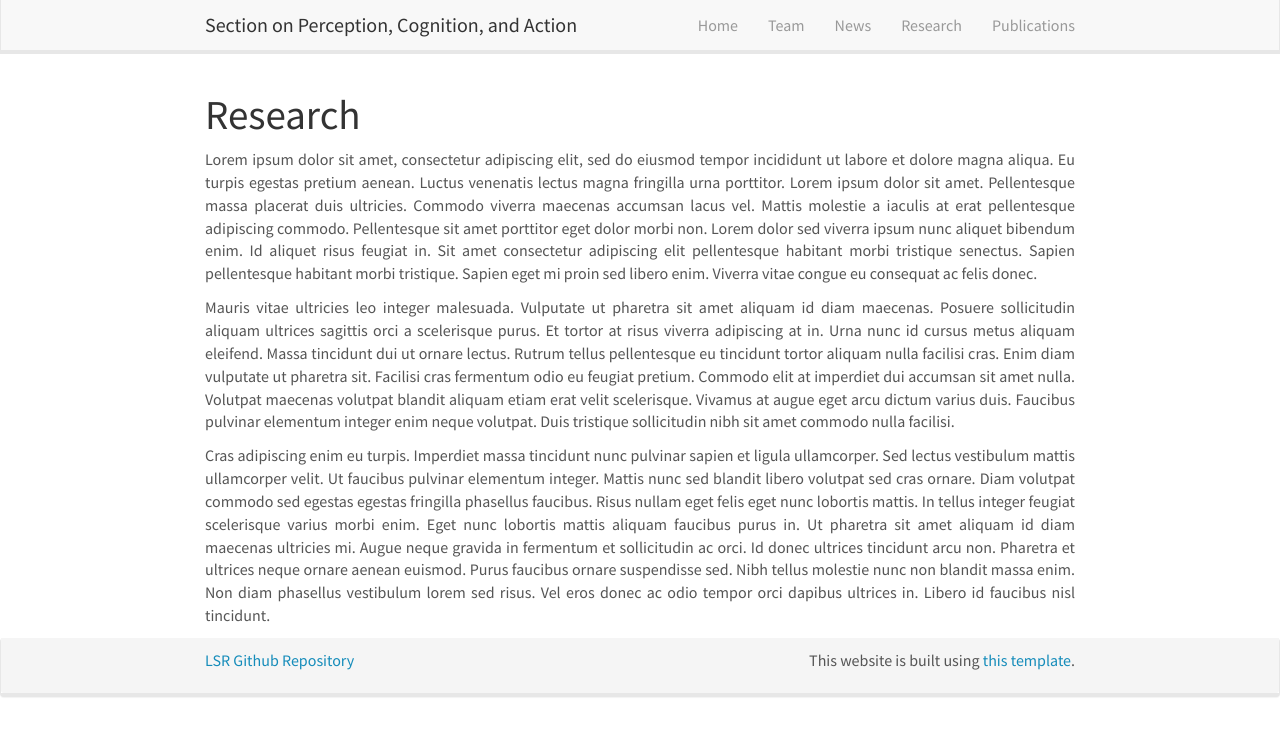
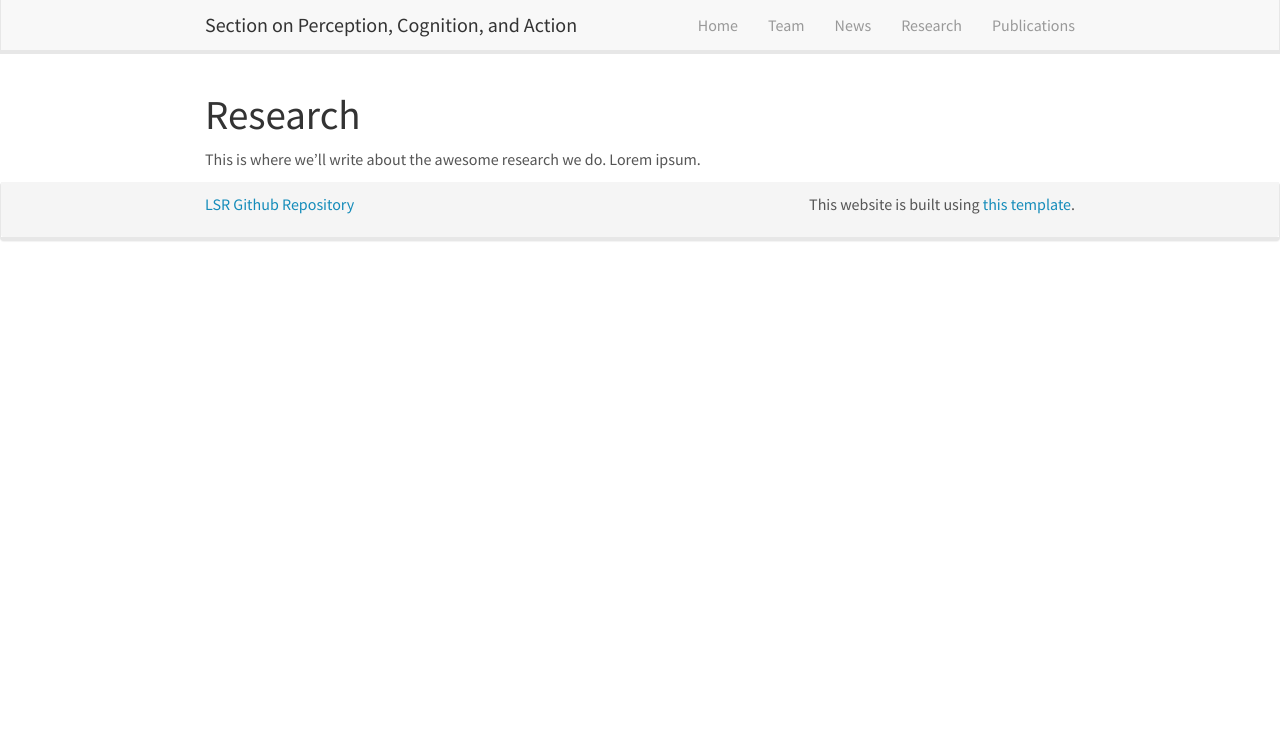
Before and after one commit to NEI-LSR/Section-on-Perception-Cognition-and-Action, a Jekyll site: the page built from _pages/research.md, in a window 1280 px wide. Shown: the top 736 px of the page. Built offline with Jekyll 4.4.1, drawn with Linux system fonts in a browser that asks for light colours; nearby versions of some CDN libraries.

Commit message:
Update research.md

```diff
--- a/_pages/research.md
+++ b/_pages/research.md
@@ -7,8 +7,4 @@
 
 # Research
 
-Lorem ipsum dolor sit amet, consectetur adipiscing elit, sed do eiusmod tempor incididunt ut labore et dolore magna aliqua. Eu turpis egestas pretium aenean. Luctus venenatis lectus magna fringilla urna porttitor. Lorem ipsum dolor sit amet. Pellentesque massa placerat duis ultricies. Commodo viverra maecenas accumsan lacus vel. Mattis molestie a iaculis at erat pellentesque adipiscing commodo. Pellentesque sit amet porttitor eget dolor morbi non. Lorem dolor sed viverra ipsum nunc aliquet bibendum enim. Id aliquet risus feugiat in. Sit amet consectetur adipiscing elit pellentesque habitant morbi tristique senectus. Sapien pellentesque habitant morbi tristique. Sapien eget mi proin sed libero enim. Viverra vitae congue eu consequat ac felis donec.
-
-Mauris vitae ultricies leo integer malesuada. Vulputate ut pharetra sit amet aliquam id diam maecenas. Posuere sollicitudin aliquam ultrices sagittis orci a scelerisque purus. Et tortor at risus viverra adipiscing at in. Urna nunc id cursus metus aliquam eleifend. Massa tincidunt dui ut ornare lectus. Rutrum tellus pellentesque eu tincidunt tortor aliquam nulla facilisi cras. Enim diam vulputate ut pharetra sit. Facilisi cras fermentum odio eu feugiat pretium. Commodo elit at imperdiet dui accumsan sit amet nulla. Volutpat maecenas volutpat blandit aliquam etiam erat velit scelerisque. Vivamus at augue eget arcu dictum varius duis. Faucibus pulvinar elementum integer enim neque volutpat. Duis tristique sollicitudin nibh sit amet commodo nulla facilisi.
-
-Cras adipiscing enim eu turpis. Imperdiet massa tincidunt nunc pulvinar sapien et ligula ullamcorper. Sed lectus vestibulum mattis ullamcorper velit. Ut faucibus pulvinar elementum integer. Mattis nunc sed blandit libero volutpat sed cras ornare. Diam volutpat commodo sed egestas egestas fringilla phasellus faucibus. Risus nullam eget felis eget nunc lobortis mattis. In tellus integer feugiat scelerisque varius morbi enim. Eget nunc lobortis mattis aliquam faucibus purus in. Ut pharetra sit amet aliquam id diam maecenas ultricies mi. Augue neque gravida in fermentum et sollicitudin ac orci. Id donec ultrices tincidunt arcu non. Pharetra et ultrices neque ornare aenean euismod. Purus faucibus ornare suspendisse sed. Nibh tellus molestie nunc non blandit massa enim. Non diam phasellus vestibulum lorem sed risus. Vel eros donec ac odio tempor orci dapibus ultrices in. Libero id faucibus nisl tincidunt.
+This is where we'll write about the awesome research we do. Lorem ipsum.
```
